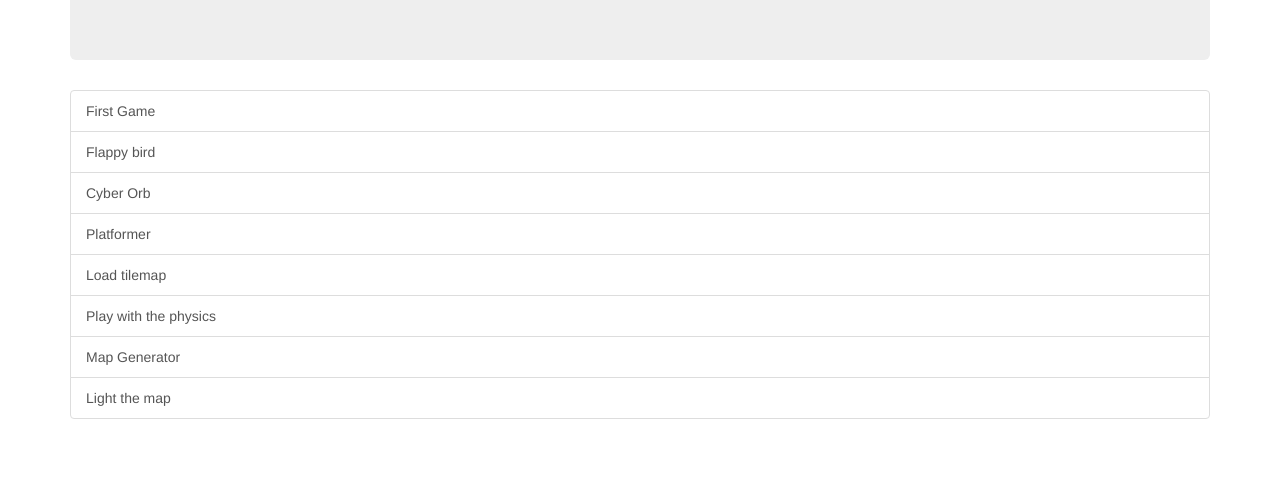
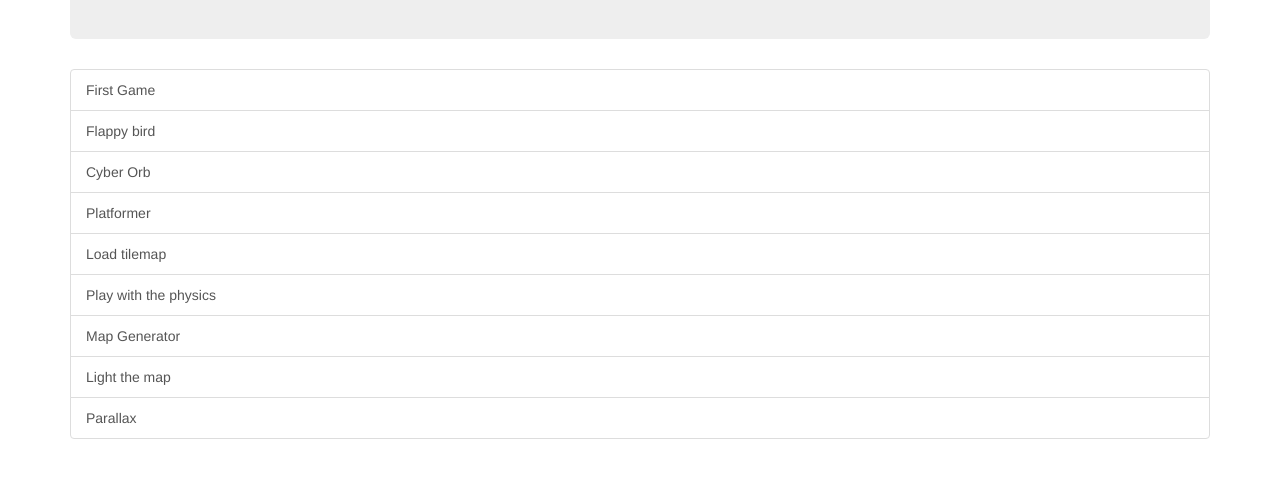
Before and after one commit to guillaume-gomez/phaserEs6Sandbox, a website: page static/index.html in a window 1280 px wide. Shown: the part 271-748 px from the top of the page. Drawn offline with nearby package versions, Linux system fonts and the light colour scheme.

Commit message:
add link in index

```diff
--- a/static/index.html
+++ b/static/index.html
@@ -21,6 +21,7 @@
       <a href="p2-physics.html" class="list-group-item">  Play with the physics</a>
       <a href="map-generator.html" class="list-group-item">  Map Generator</a>
       <a href="light-the-map.html" class="list-group-item">  Light the map</a>
+      <a href="parallax.html" class="list-group-item"> Parallax </a>
     </div>
   </div>
 </body>
```
